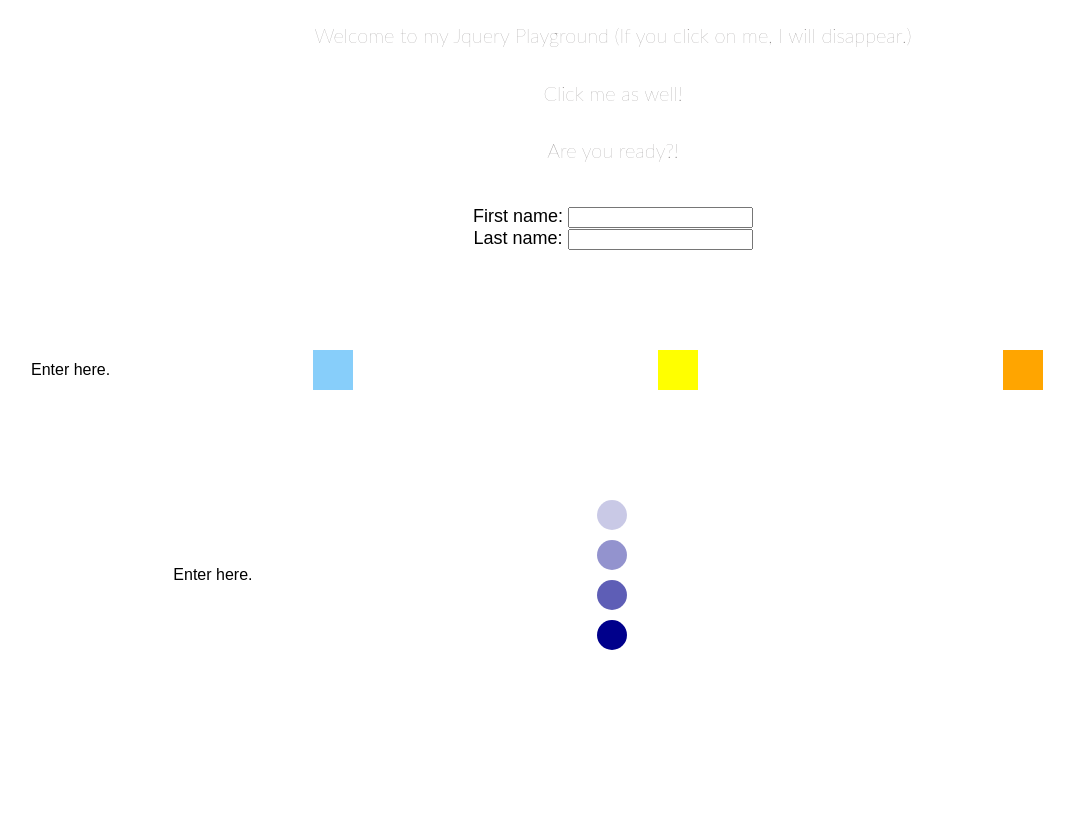
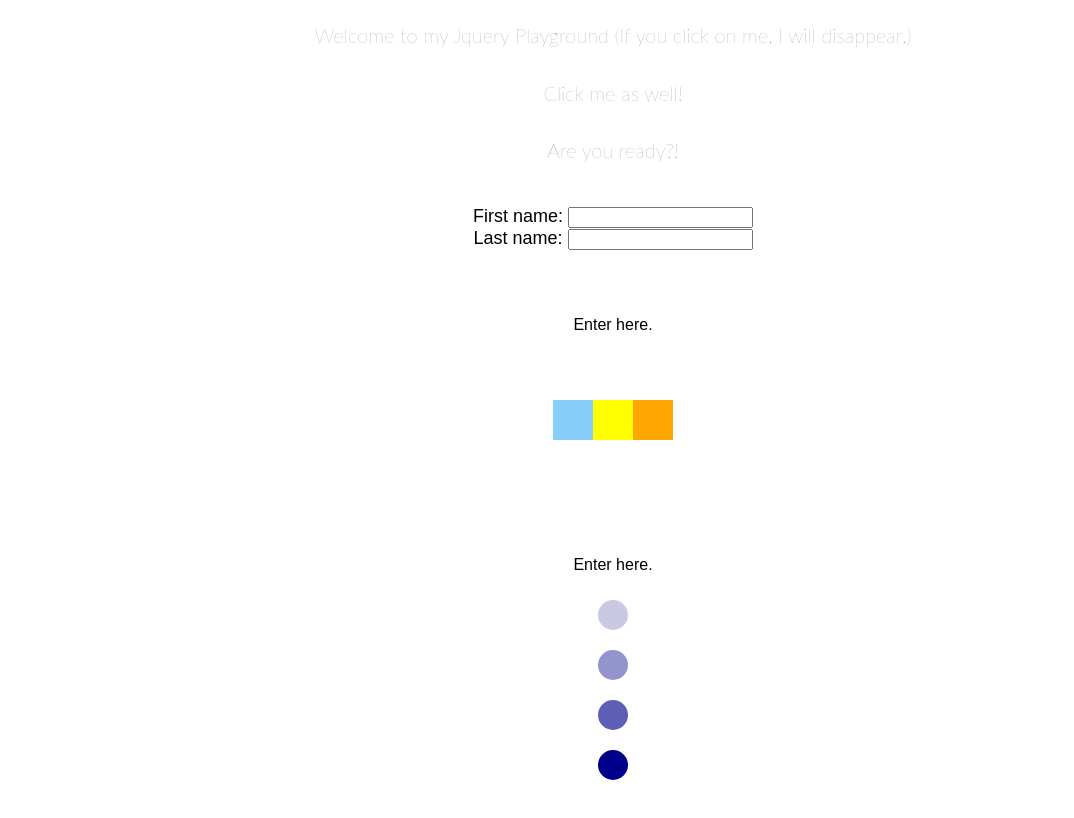
Before and after one commit to duorfan/jquery, a plain HTML site: page index.html in a window 1280 px wide. Shown: the whole page, without its empty margins (27-1101 px from the left). Drawn offline with nearby package versions, Linux system fonts and the light colour scheme.

Commit message:
change position

```diff
--- a/index.html
+++ b/index.html
@@ -22,9 +22,12 @@
       <div class="instructions">
         <p id="p1">Enter here.</p>
       </div>
+      <div class ="rectangle">
         <div class="box1 box"></div>
         <div class="box2 box"></div>
         <div class="box3 box"></div>
+      </div>
+
   </div>
 
   <div class="wrap">
@@ -43,8 +46,6 @@
    </div>
 
 
-
-
     <script src="https://code.jquery.com/jquery-3.4.1.min.js"></script>
 
     <script src="data.js"></script>
--- a/style.css
+++ b/style.css
@@ -8,17 +8,27 @@ body {
     align-items: center;
     text-align: center;
     justify-content:space-around;
+    flex-direction:column;
 
   }
 
   .instructions {
-    margin-right: 50px;
     text-align: center;
+  }
+
+  .rectangle{
+    display: flex;
+    flex-direction:row;
+    justify-content: space-evenly;
   }
 
   .container {
     display: inline-block;
     width: 40%;
+    display: flex;
+    align-items: center;
+    flex-direction: column;
+
   }
 
   h1 {
@@ -42,6 +52,7 @@ body {
     margin: 50px auto;
     width: 40px;
     cursor: pointer;
+
   }
 
   .transform {
```
Lines whose indentation alone changed are shown as unchanged.
